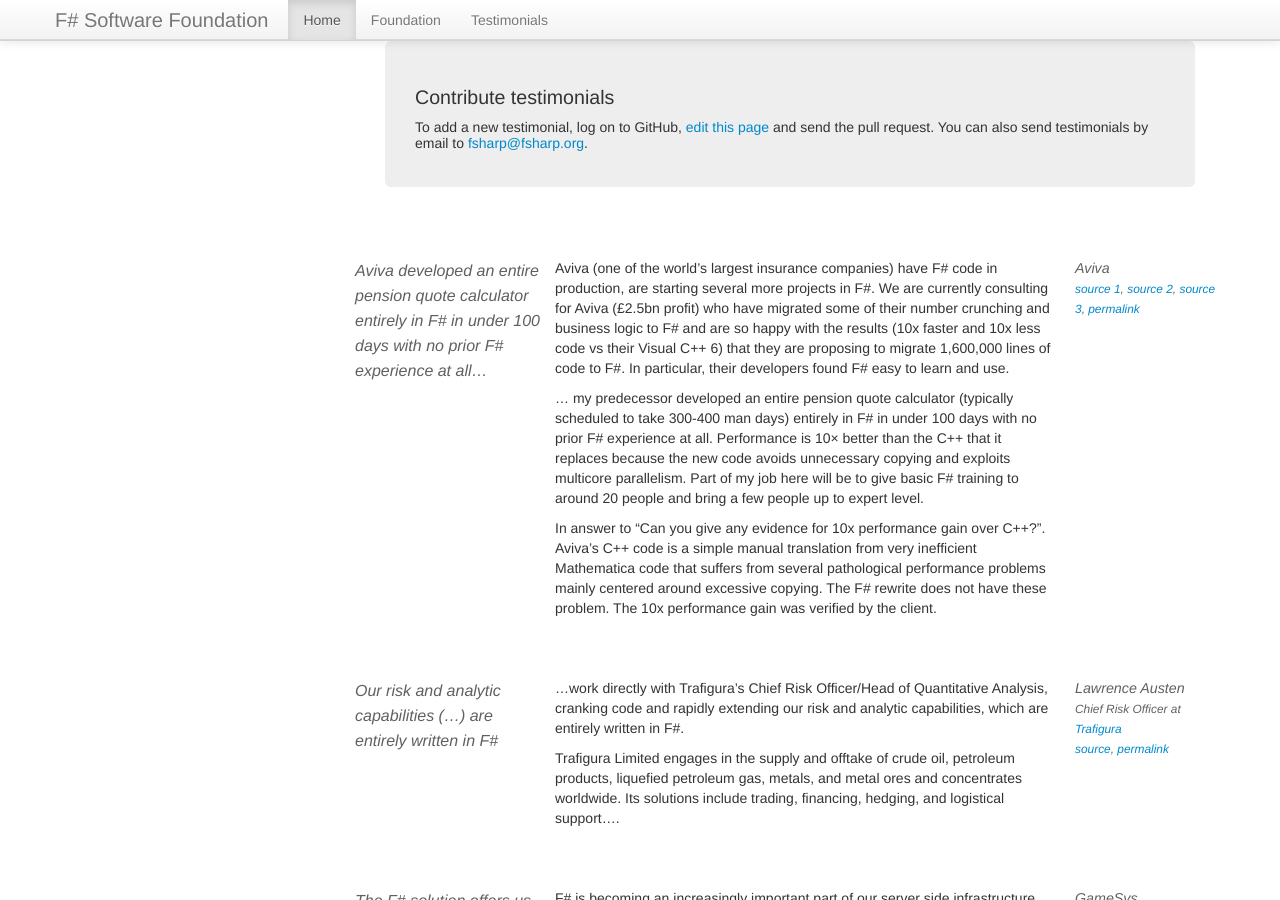
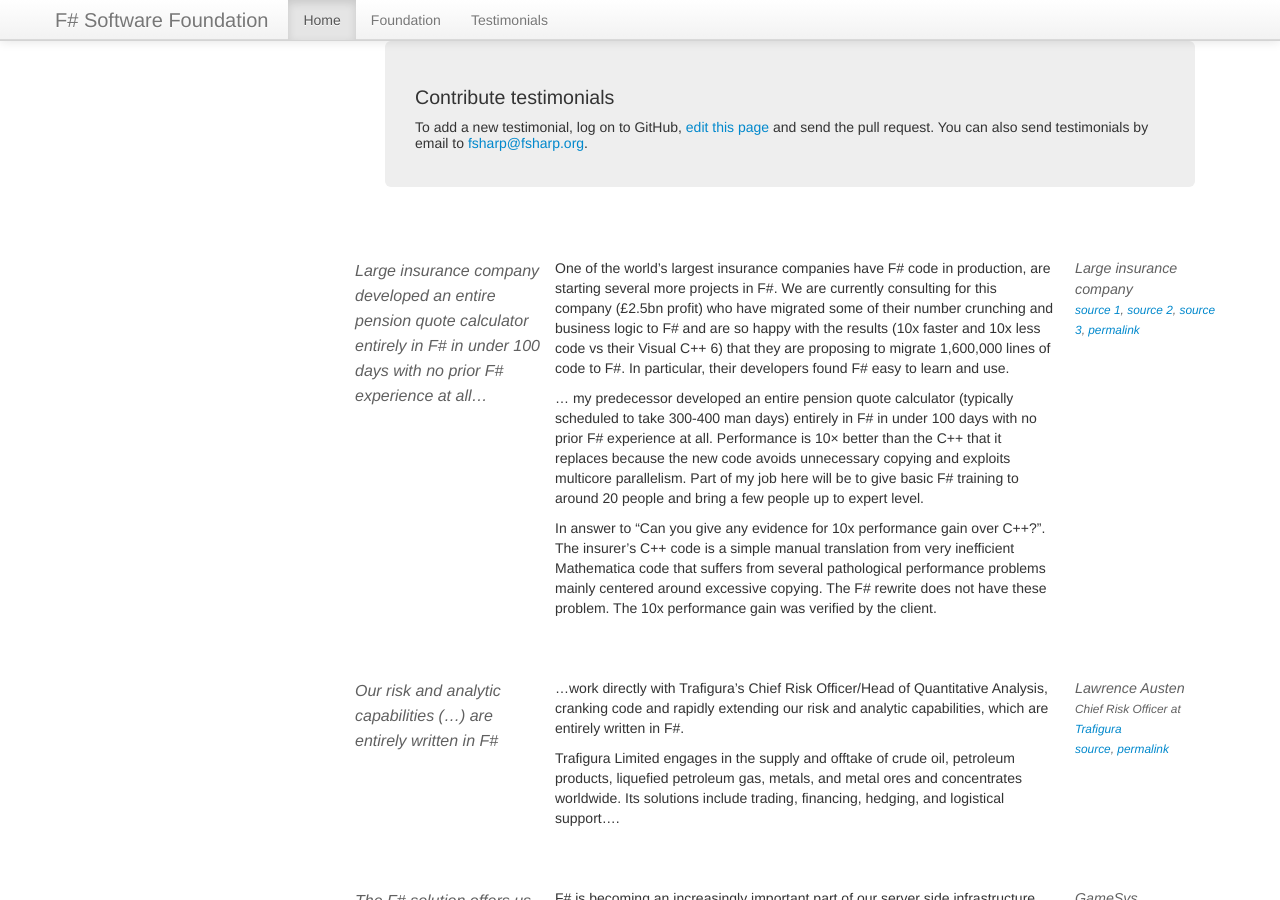
Before and after one commit to fsharp/fsharp.org, a Jekyll site: the page built from testimonials/index.md, in a window 1280 px wide and 900 px high, scrolled down 2020 px. Built offline with Jekyll 4.4.1, drawn with Linux system fonts in a browser that asks for light colours; nearby versions of some CDN libraries; some web fonts are replaced; comment, search, counter and statistics services are not loaded.

Commit message:
Update index.md

```diff
--- a/testimonials/index.md
+++ b/testimonials/index.md
@@ -165,13 +165,13 @@
 <a id="aviva-flying-frog-1" href="#">&nbsp;</a>
 ---
 
-> Aviva developed an entire pension quote calculator entirely in F# in under 100 days with no prior F# experience at all...
+> Large insurance company developed an entire pension quote calculator entirely in F# in under 100 days with no prior F# experience at all...
 
-1. **Aviva**
+1. **Large insurance company**
 2. [source 1](http://stackoverflow.com/questions/952318/what-are-the-benefits-of-using-c-sharp-vs-f-or-f-vs-c), [source 2](http://www.quora.com/Which-organizations-use-the-F-programming-language-in-a-non-trivial-fashion/answer/Jon-Harrop-1), [source 3](http://stackoverflow.com/questions/179332/anyone-actually-using-f-in-production), [permalink](#aviva-flying-frog-1)
 
-Aviva (one of the world's largest insurance companies) have F# code in production, are starting several
-more projects in F#. We are currently consulting for Aviva (£2.5bn profit) who have migrated
+One of the world's largest insurance companies have F# code in production, are starting several
+more projects in F#. We are currently consulting for this company (£2.5bn profit) who have migrated
 some of their number crunching and business logic to F# and are so happy with the results
 (10x faster and 10x less code vs their Visual C++ 6) that they are proposing to migrate 1,600,000 lines of code to
 F#. In particular, their developers found F# easy to learn and use.
@@ -181,7 +181,7 @@
 better than the C++ that it replaces because the new code avoids unnecessary copying and exploits multicore
 parallelism. Part of my job here will be to give basic F# training to around 20 people and bring a few people up to expert level.
 
-In answer to "Can you give any evidence for 10x performance gain over C++?". Aviva's C++
+In answer to "Can you give any evidence for 10x performance gain over C++?". The insurer's C++
 code is a simple manual translation from very inefficient Mathematica code that suffers from several pathological
 performance problems mainly centered around excessive copying. The F# rewrite does not have these problem.
 The 10x performance gain was verified by the client.
```
